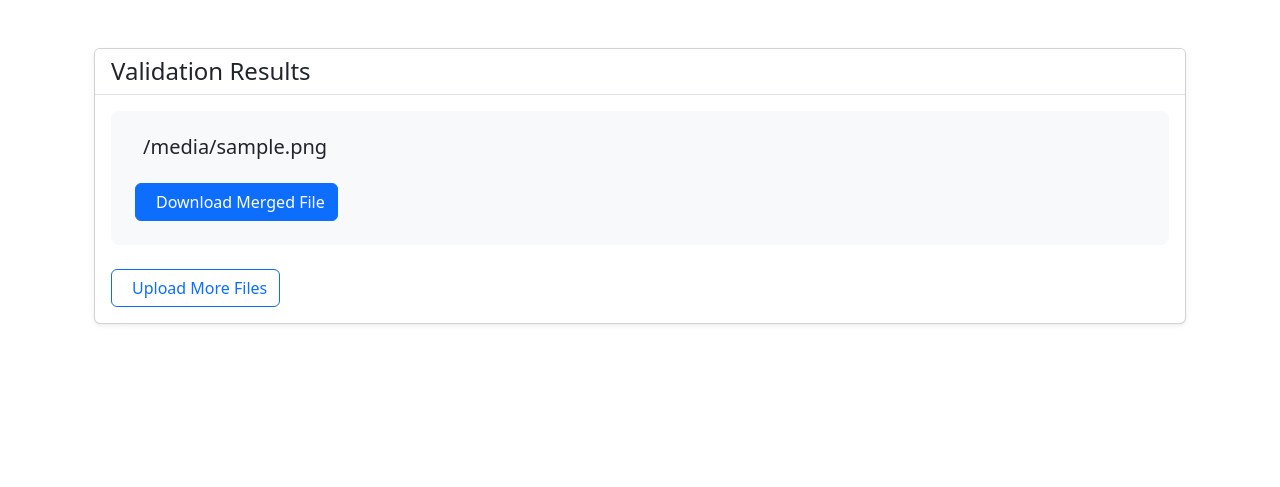
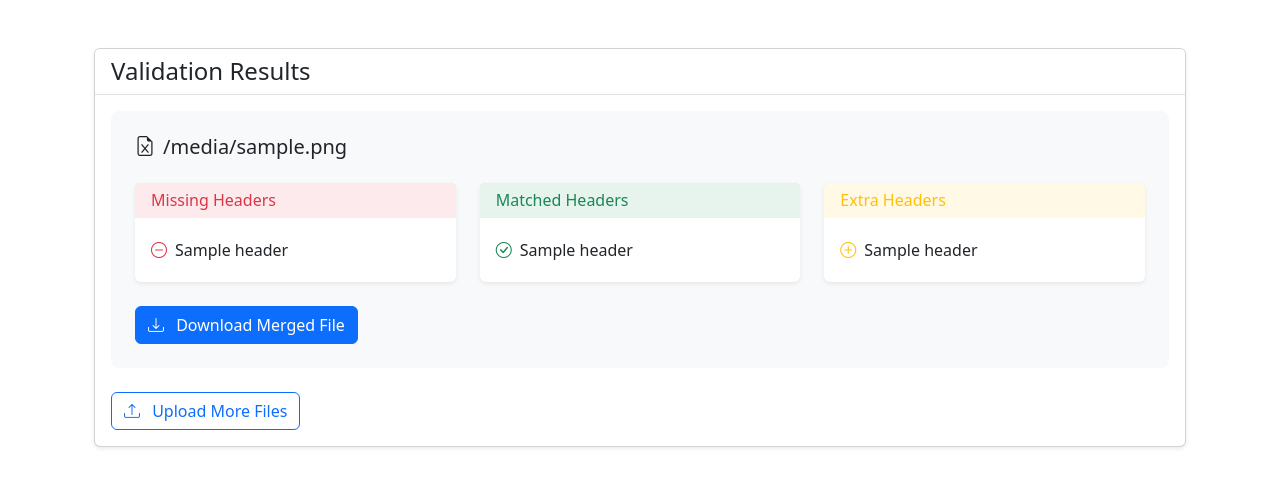
Before and after one commit to SinfulPhantom/excel-file-validation, a Flask app: template app/templates/results.html in a window 1280 px wide. Shown: the top 487 px of the page. Run offline with Flask 3, Linux system fonts and the light colour scheme; the template is opened without the code that fills it: most values are stand-ins (such as "Sample title", 1, 10 or a date in 2020); some libraries are stand-ins or nearby versions.

Commit message:
added back accidentally deleted template cards

```diff
--- a/app/templates/results.html
+++ b/app/templates/results.html
@@ -10,15 +10,68 @@
     <div class="card-body">
       {% for result in results %}
         <div class="result-section p-4 mb-4 bg-light rounded-3" data-file-id="{{ result.file_id }}">
-          <!-- Existing result section content -->
           <h3 class="h5 mb-4 d-flex align-items-center">
             <i class="bi bi-file-earmark-excel me-2"></i>
             {{ result.filename }}
           </h3>
 
-          <!-- Header comparison cards -->
           <div class="row g-4">
-            <!-- Your existing cards here -->
+            <div class="col-md-4">
+              <div class="card h-100 border-0 shadow-sm">
+                <div class="card-header bg-danger bg-opacity-10 border-0">
+                  <h4 class="h6 mb-0 text-danger">Missing Headers</h4>
+                </div>
+                <div class="card-body">
+                  {% if result.missing_headers %}
+                    <ul class="list-unstyled mb-0">
+                    {% for header in result.missing_headers %}
+                      <li class="py-1"><i class="bi bi-dash-circle text-danger me-2"></i>{{ header }}</li>
+                    {% endfor %}
+                    </ul>
+                  {% else %}
+                    <p class="text-muted mb-0">No missing headers</p>
+                  {% endif %}
+                </div>
+              </div>
+            </div>
+
+            <div class="col-md-4">
+              <div class="card h-100 border-0 shadow-sm">
+                <div class="card-header bg-success bg-opacity-10 border-0">
+                  <h4 class="h6 mb-0 text-success">Matched Headers</h4>
+                </div>
+                <div class="card-body">
+                  {% if result.matched_headers %}
+                    <ul class="list-unstyled mb-0">
+                    {% for header in result.matched_headers %}
+                      <li class="py-1"><i class="bi bi-check-circle text-success me-2"></i>{{ header }}</li>
+                    {% endfor %}
+                    </ul>
+                  {% else %}
+                    <p class="text-muted mb-0">No matched headers</p>
+                  {% endif %}
+                </div>
+              </div>
+            </div>
+
+            <div class="col-md-4">
+              <div class="card h-100 border-0 shadow-sm">
+                <div class="card-header bg-warning bg-opacity-10 border-0">
+                  <h4 class="h6 mb-0 text-warning">Extra Headers</h4>
+                </div>
+                <div class="card-body">
+                  {% if result.extra_headers %}
+                    <ul class="list-unstyled mb-0">
+                    {% for header in result.extra_headers %}
+                      <li class="py-1"><i class="bi bi-plus-circle text-warning me-2"></i>{{ header }}</li>
+                    {% endfor %}
+                    </ul>
+                  {% else %}
+                    <p class="text-muted mb-0">No extra headers</p>
+                  {% endif %}
+                </div>
+              </div>
+            </div>
           </div>
 
           <div class="mt-4">
@@ -42,7 +95,7 @@
     </div>
   </div>
 
-<!-- Toast Container -->
+  <!-- Toast Container -->
   <div class="position-fixed bottom-0 end-0 p-3" style="z-index: 1050">
     <div id="errorToast" class="toast" role="alert" aria-live="assertive" aria-atomic="true" data-bs-delay="5000">
       <div class="toast-header bg-danger text-white">
@@ -54,6 +107,10 @@
   </div>
 </div>
 
+<!-- Required CSS -->
+<link href="https://cdn.jsdelivr.net/npm/bootstrap@5.3.2/dist/css/bootstrap.min.css" rel="stylesheet">
+<link rel="stylesheet" href="https://cdn.jsdelivr.net/npm/bootstrap-icons@1.11.2/font/bootstrap-icons.css">
+
 <!-- Required Scripts -->
 <script src="https://cdn.jsdelivr.net/npm/bootstrap@5.3.2/dist/js/bootstrap.bundle.min.js"></script>
 <script>
@@ -62,4 +119,5 @@ document.addEventListener('DOMContentLoaded', () => {
 });
 </script>
 <script src="{{ url_for('static', filename='js/validation.js') }}"></script>
+
 {% endblock %}
```
